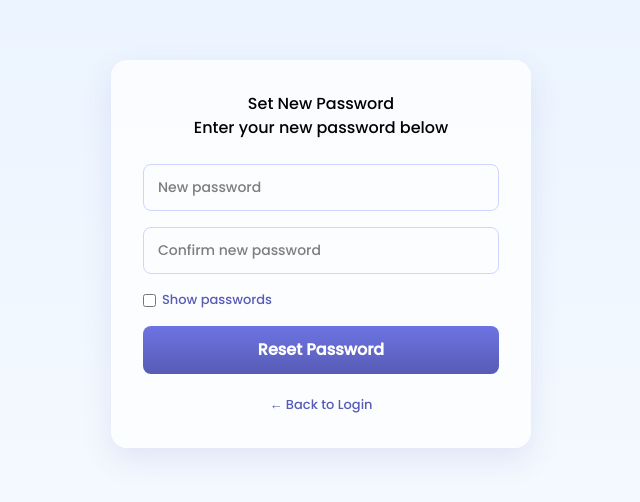
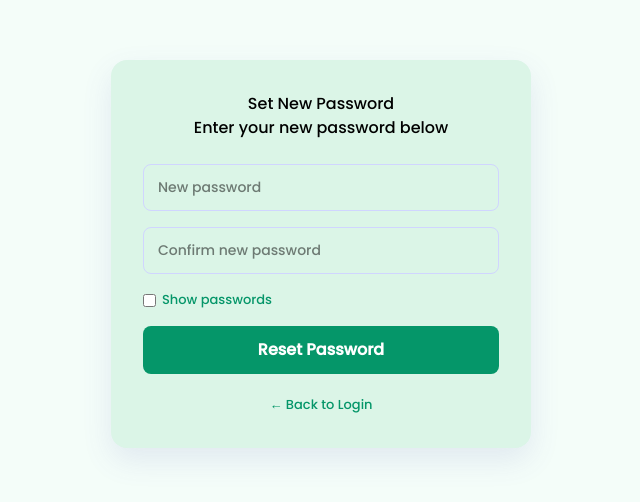
Before and after one commit to SufiaNaz/FinTrack, a React (Vite) app in the folder frontend/expense-tracker/: page /reset-password/1 in a window 1280 px wide. Shown: the part 146-648 px from the top of the page, without its empty margins (319-959 px from the left). Built offline with nearby package versions, Linux system fonts and the light colour scheme; no server answers.

Commit message:
FINISHED

```diff
--- a/frontend/expense-tracker/src/context/AuthContext.jsx
+++ b/frontend/expense-tracker/src/context/AuthContext.jsx
@@ -20,12 +20,12 @@ export const AuthProvider = ({ children }) => {
                 const { data } = await axiosInstance.get("/user/getUser");
                 setUser(data);
                 setToken(savedToken);
-            } catch (err) {
+            } catch {
+                // Token invalid or expired — clear everything
                 localStorage.removeItem("token");
                 localStorage.removeItem("user");
                 setUser(null);
                 setToken(null);
-                // Don't redirect here — let the router handle it
             } finally {
                 setLoading(false);
             }
--- a/frontend/expense-tracker/src/pages/auth/ForgotPassword.jsx
+++ b/frontend/expense-tracker/src/pages/auth/ForgotPassword.jsx
@@ -11,9 +11,6 @@ const ForgotPassword = () => {
 
     const { forgotPassword } = useAuth();
 
-
-
-// Replace the handleSubmit with this:
     const handleSubmit = async (e) => {
         e.preventDefault();
         setError("");
@@ -26,8 +23,9 @@ const handleSubmit = async (e) => {
         setLoading(true);
         try {
             await forgotPassword(trimmed);
-        setSuccess(true);
+            setSuccess(true); // Show success state regardless (prevents user enumeration)
         } catch {
+            // Still show success — don't reveal whether email exists
             setSuccess(true);
         } finally {
             setLoading(false);
--- a/frontend/expense-tracker/src/pages/auth/ResetPassword.jsx
+++ b/frontend/expense-tracker/src/pages/auth/ResetPassword.jsx
@@ -80,7 +80,7 @@ const ResetPassword = () => {
                         required
                     />
 
-                    <label style={{ fontSize: "13px", color: "#575cb5", display: "flex", alignItems: "center", gap: "6px", cursor: "pointer" }}>
+                    <label style={{ fontSize: "13px", color: "#059669", display: "flex", alignItems: "center", gap: "6px", cursor: "pointer" }}>
                         <input
                             type="checkbox"
                             checked={showPassword}
--- a/frontend/expense-tracker/src/pages/auth/forgotPassword.css
+++ b/frontend/expense-tracker/src/pages/auth/forgotPassword.css
@@ -3,14 +3,14 @@
   display: flex;
   justify-content: center;
   align-items: center;
-    background: linear-gradient(180deg, #e9f2ff, #f7fbff);
+  background: #f4fdf9;
   font-family: "Poppins", sans-serif;
 }
 
 .forgot-card {
   width: 100%;
   max-width: 420px;
-    background: rgba(255, 255, 255, 0.75);
+  background: rgb(219, 245, 231);
   border-radius: 16px;
   padding: 32px;
   box-shadow: 0 12px 30px rgba(87, 92, 181, 0.12);
@@ -22,6 +22,7 @@
   display: flex;
   flex-direction: column;
   gap: 16px;
+
 }
 
 .forgot-input {
@@ -40,7 +41,7 @@
   padding: 12px;
   border-radius: 8px;
   border: none;
-    background: linear-gradient(180deg, #6d74e3, #575cb5);
+  background: #059669;
   color: white;
   font-weight: 600;
   cursor: pointer;
@@ -52,7 +53,7 @@
 
 .forgot-footer a {
   font-size: 13px;
-    color: #575cb5;
+  color: #059669;
   text-decoration: none;
   font-weight: 500;
 }
@@ -76,7 +77,7 @@
 .success-icon {
   width: 56px;
   height: 56px;
-    background: #6d74e3;
+  background: #059669;
   color: white;
   border-radius: 50%;
   display: flex;
--- a/frontend/expense-tracker/src/utils/axiosInstance.js
+++ b/frontend/expense-tracker/src/utils/axiosInstance.js
@@ -2,12 +2,12 @@ import axios from "axios";
 
 const axiosInstance = axios.create({
     baseURL: import.meta.env.VITE_API_BASE_URL || "http://localhost:5000/api/v1",
-    timeout: 90000,
+    timeout: 10000,
     headers: {
         "Content-Type": "application/json",
     },
 });
-console.log("API URL:", import.meta.env.VITE_API_BASE_URL);
+
 // ── Request interceptor — attach JWT token to every request ────────────────
 axiosInstance.interceptors.request.use(
     (config) => {
@@ -25,14 +25,10 @@ axiosInstance.interceptors.response.use(
     (response) => response,
     (error) => {
         if (error.response?.status === 401) {
-            const publicPaths = ["/login", "/signup", "/forgot-password", "/reset-password"];
-            const isPublic = publicPaths.some(p => window.location.pathname.startsWith(p));
-
-            if (!isPublic) {
-                localStorage.removeItem("token");
-                localStorage.removeItem("user");
-                window.location.href = "/login";
-            }
+            // Token expired or invalid — clear storage and redirect to login
+            localStorage.removeItem("token");
+            localStorage.removeItem("user");
+            window.location.href = "/login";
         }
         return Promise.reject(error);
     }
```
Also changed, not shown: 2 other files (tests, documents, lock files or other folders). Lines whose indentation alone changed are shown as unchanged.
